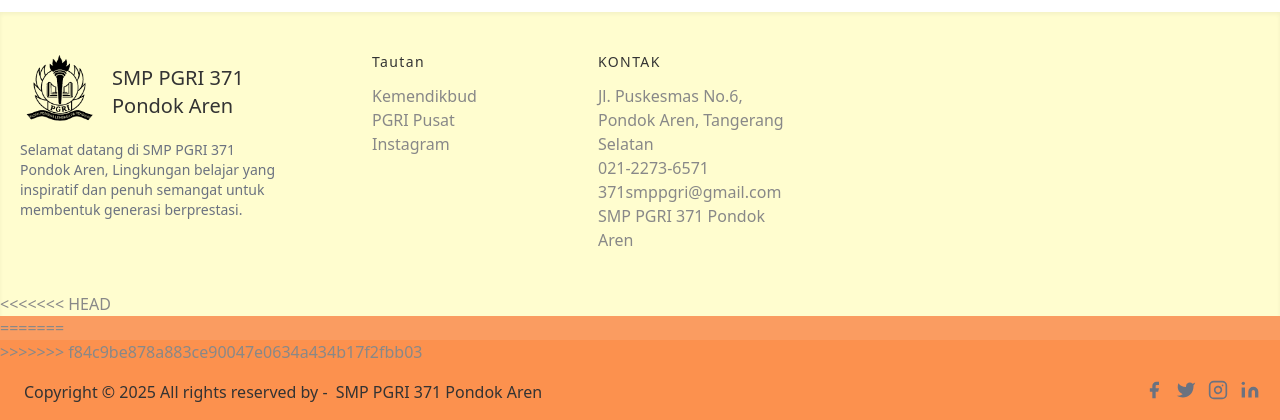
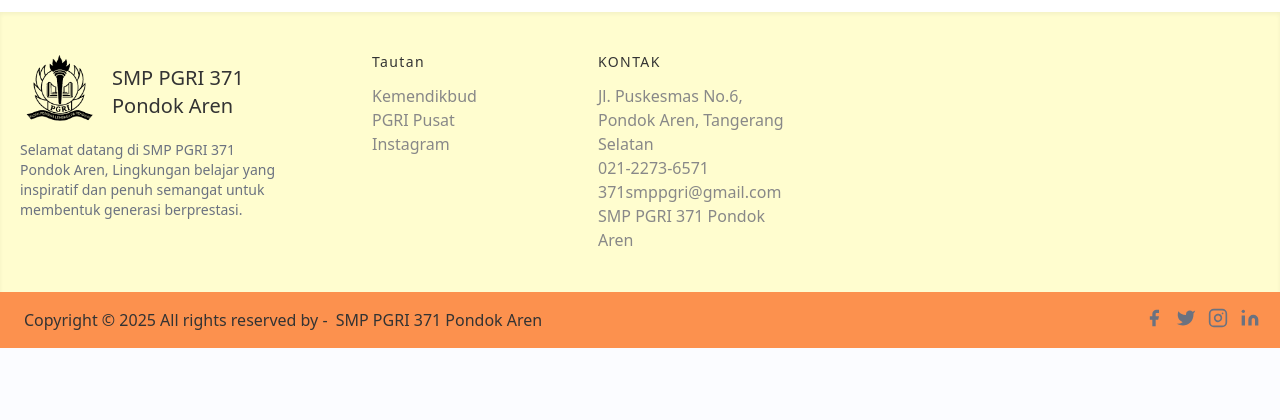
Before and after one commit to Eleutheria-Sapta-Timira-Celeste/Tugas-Akhir, a PHP site: page /aboutus.php in a window 1280 px wide. Shown: the part 3476-3896 px from the top of the page. After the commit the page ends 3824 px from the top, so only its background shows below. Run offline with PHP 8.4, Linux system fonts and the light colour scheme; the visitor is signed in with stand-in values (Sample User, id 1); data comes from the database, SQL or seed files in the repository; some libraries are stand-ins or nearby versions.

Commit message:
update footer

```diff
--- a/includes/footer.php
+++ b/includes/footer.php
@@ -43,12 +43,12 @@
             </div>
         </div>
     </div>
-<<<<<<< HEAD
+
     <div class="bg-[#fa9c61]">
-=======
+
 
     <div class="bg-[#fc914e]">
->>>>>>> f84c9be878a883ce90047e0634a434b17f2fbb03
+
         <div class="container mx-auto py-4 px-5 flex flex-wrap flex-col sm:flex-row">
             <p class="text-[#333333] ml-1">Copyright © <?php echo date("Y"); ?> All rights reserved by -
                 <a href="https://technicalpashupati.edu.np" rel="noopener noreferrer" class="text-[#333333] ml-1" target="_blank">SMP PGRI 371 Pondok Aren</a>
```
